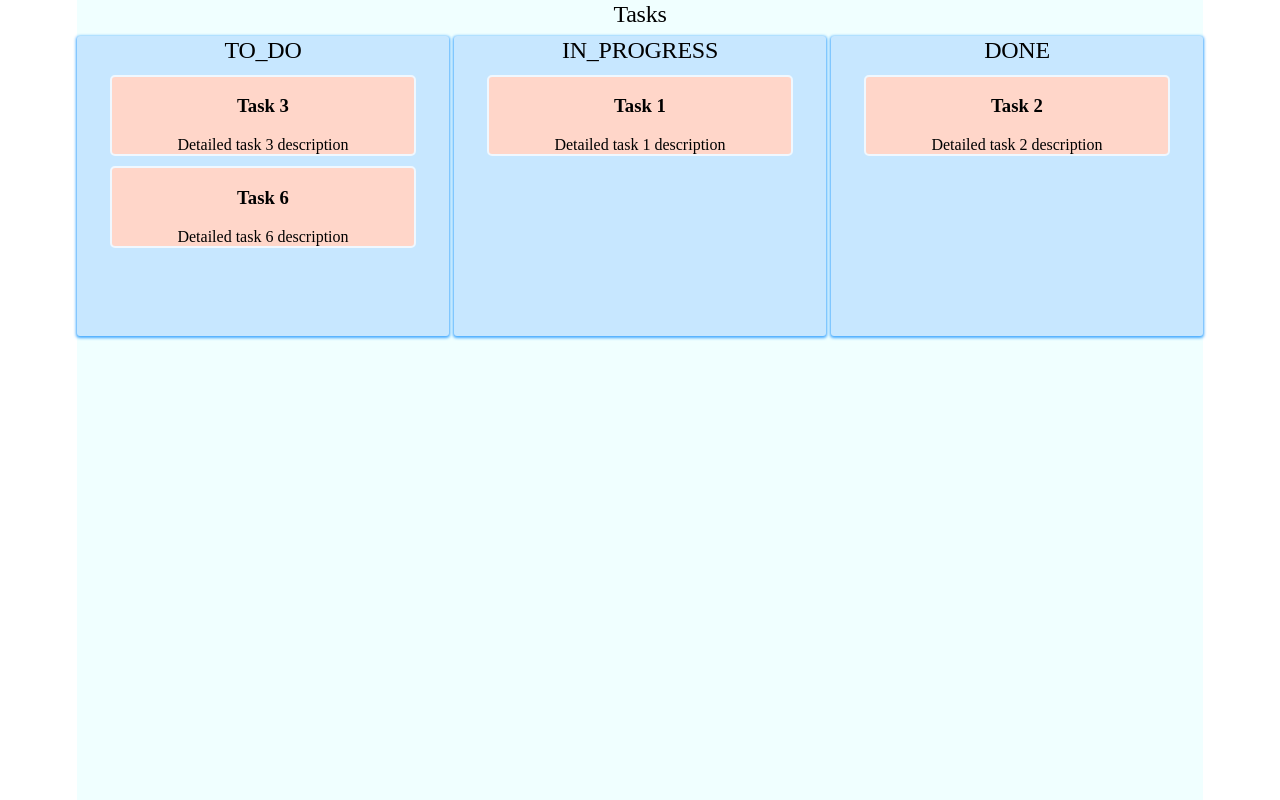
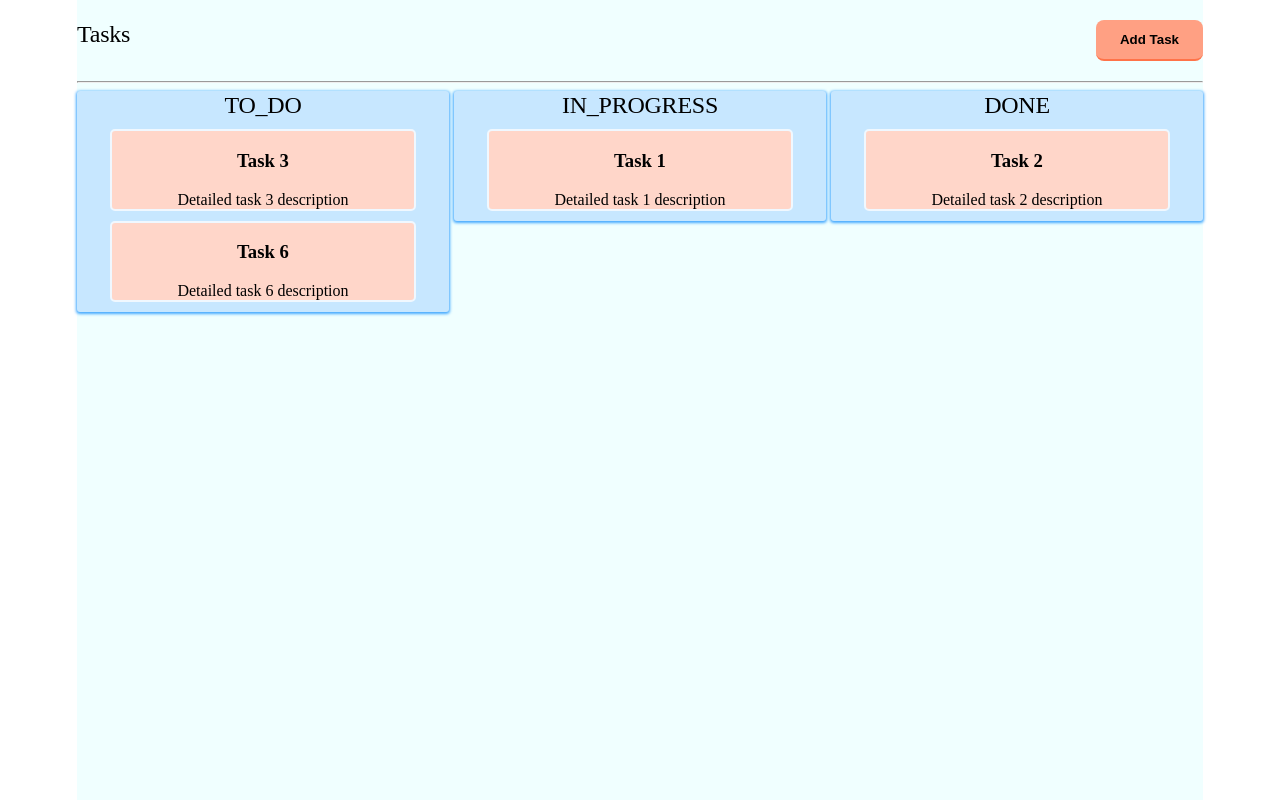
Before and after one commit to yemisssy/justworks-codesignal-prep, a React (Vite) app in the folder FRONTEND/codesignal-task-board/: page / in a window 1280 px wide. Built offline with nearby package versions, Linux system fonts and the light colour scheme.

Commit message:
level 2 almost done, need persisting and validation

```diff
--- a/FRONTEND/codesignal-task-board/src/App.css
+++ b/FRONTEND/codesignal-task-board/src/App.css
@@ -1,3 +1,10 @@
+.board_header {
+  display: flex;
+  gap: 10px;
+  justify-content: space-between;
+  margin: 20px auto;
+}
+
 .board__columns {
   max-width: 100%;
   display: flex;
@@ -5,12 +12,10 @@
 }
 .column {
   background-color: #c7e7ff;
-  height: 300px;
+  height: fit-content;
   border-radius: 3px;
   box-shadow: 0px 1px 3px 1px #43a9ff;
   flex: 1;
-  /* display: flex; */
-  /* gap: 10px; */
 }
 
 .column__cards {
@@ -26,6 +31,62 @@
   max-width: 90%;
   margin: 10px auto;
 }
+
+.new_task_form input[name="taskTitle"],
+.new_task_form textarea[name="taskDescription"] {
+  box-sizing: border-box; /* Forces padding/borders to stay inside the height */
+  width: 100%; /* Fills the container width */
+  height: 48px; /* Gives both fields the exact same explicit height */
+
+  /* Shared styling for match consistency */
+  padding: 12px;
+  font-size: 16px;
+  border: 1px solid #ccc;
+  border-radius: 6px;
+  margin: 10px auto;
+}
+.new_task_button,
+.new_task_form input[name="submitButton"] {
+  background-color: #ffa083;
+  color: black;
+  padding: 12px 24px;
+  font-weight: bold;
+  border: none;
+  border-radius: 8px;
+  cursor: pointer;
+  border-bottom: 2px solid #ff7349;
+}
+.close_form_button {
+  background-color: #c7e8ff;
+  color: black;
+  padding: 12px 24px;
+  font-weight: bold;
+  border: none;
+  border-radius: 8px;
+  cursor: pointer;
+  border-bottom: 2px solid #6ac7ff;
+}
+
+.modal_overlay {
+  position: fixed;
+  top: 0;
+  left: 0;
+  width: 100vw;
+  height: 100vh;
+  background-color: rgba(0, 0, 0, 0.5); /* Semi-transparent black */
+  display: flex;
+  justify-content: center;
+  align-items: center;
+  z-index: 1000;
+}
+.modal_content {
+  background-color: white;
+  padding: 24px;
+  border-radius: 12px;
+  min-width: 90%;
+  box-shadow: 0 4px 20px rgba(0, 0, 0, 0.2);
+}
+
 /* .counter {
   font-size: 16px;
   padding: 5px 10px;
--- a/FRONTEND/codesignal-task-board/src/App.jsx
+++ b/FRONTEND/codesignal-task-board/src/App.jsx
@@ -1,11 +1,10 @@
-import { useEffect, useState } from "react";
-
 import "./App.css";
 
 import { statuses } from "./constant.js";
-import { tasks } from "./taskApi.js";
 
-import RenderColumn from "./CardRendering.jsx";
+import RenderColumn from "./rendercolumn.jsx";
+import NewTaskForm from "./newtaskForm.jsx";
+import { useState } from "react";
 
 //Since The count of the columns can change even if the columns stages are permanent
 //I need to keep a state of the stages/status , so I can manage changes for each time a stage changes
@@ -34,25 +33,42 @@ import RenderColumn from "./CardRendering.jsx";
 // and then update the To status. I don't collect or generate User id for these submissions
 
 function App() {
-  //since my statuses are in fixed order & rendering my column on that
-  //then I want an array that will be used to map tasks into cards based on the current status
+  const [modalOpen, setModalopen] = useState(false);
 
-  // useEffect(() => {
-  //   statuses.forEach((status) => {
-  //     tasks.filter((task) => task.status === status);
-  //   });
-  // });
+  const handleModalOpen = () => {
+    setModalopen(true);
+  };
 
-  //CLAUDE QUESTIONS: COULD I HAVE USED USEEFFECT?
-
+  const handleModalClose = () => {
+    setModalopen(false);
+  };
   return (
     <div className="board">
-      <h2 className="board__title">Tasks</h2>
+      <div className="board_header">
+        <h2 className="board__title">Tasks</h2>
+        <button
+          aria-label="Create New Task"
+          className="new_task_button"
+          type="button"
+          onClick={() => handleModalOpen()}
+        >
+          Add Task
+        </button>
+      </div>
+      <hr />
       <div className="board__columns">
         {statuses.map((status, index) => (
           <RenderColumn status={status} key={`${status}${index}`} />
         ))}
       </div>
+      {modalOpen && (
+        <div className="modal_overlay">
+          <div className="modal_content">
+            <h2>Enter your task detail below</h2>
+            <NewTaskForm modalOpen closeModal={handleModalClose} />
+          </div>
+        </div>
+      )}
     </div>
   );
 }
--- /dev/null
+++ b/FRONTEND/codesignal-task-board/src/newtaskForm.jsx
@@ -0,0 +1,61 @@
+import { useState } from "react";
+
+import { addNewTask } from "./taskApi";
+
+function NewTaskForm(formProp) {
+  const { modalOpen, closeModal } = formProp;
+  console.log(modalOpen);
+
+  //   const [submitted, setSubmitted] = useState(false);
+  const [formData, setFormData] = useState({
+    taskTitle: "",
+    taskDescription: "",
+  });
+
+  const handleChange = (e) => {
+    setFormData({
+      ...formData,
+      [e.target.name]: e.target.value,
+    });
+  };
+
+  //possibly use useEffect here to handle form state
+  //onSubmit, update status to "TO_DO" and pass the task into "addNewTask"
+
+  const handleSubmit = (e) => {
+    e.preventDefault();
+    // setSubmitted(true);
+    addNewTask(formData);
+  };
+
+  return (
+    <form className="new_task_form" onSubmit={handleSubmit}>
+      <div className="input-container">
+        <input
+          name="taskTitle"
+          placeholder="Task title*"
+          value={formData.taskTitle}
+          onChange={handleChange}
+        />
+      </div>
+
+      <div className="input-container">
+        <textarea
+          name="taskDescription"
+          placeholder="Task description*"
+          value={formData.taskDescription}
+          onChange={handleChange}
+        />
+      </div>
+
+      <div>
+        <input name="submitButton" type="submit" value="Create task" />
+        <button className="close_form_button" onClick={() => closeModal()}>
+          Close Form
+        </button>
+      </div>
+    </form>
+  );
+}
+
+export default NewTaskForm;
--- a/FRONTEND/codesignal-task-board/src/taskApi.js
+++ b/FRONTEND/codesignal-task-board/src/taskApi.js
@@ -46,7 +46,20 @@ export const data = {
   ],
 };
 
+export const tasks = Object.values(data).flat();
+console.log(tasks);
+
+export const addNewTask = (newTask) => {
+  console.log(newTask);
+  tasks.push({
+    title: newTask.taskTitle,
+    description: newTask["taskDescription"],
+    status: "TO_DO",
+  }); // This feels hardcoded, can I do it differently?
+};
+
 //Future API CALL
 
 // Tasks will be used for data now & updated for Api Call result later
-export const tasks = Object.values(data).flat();
+
+//I want task to be updated herer, so create a function that receieces task post submission or move
```
Also changed, not shown: FRONTEND/codesignal-task-board/src/rendercolumn.jsx (renamed from FRONTEND/codesignal-task-board/src/CardRendering.jsx, +0 -7 lines).
